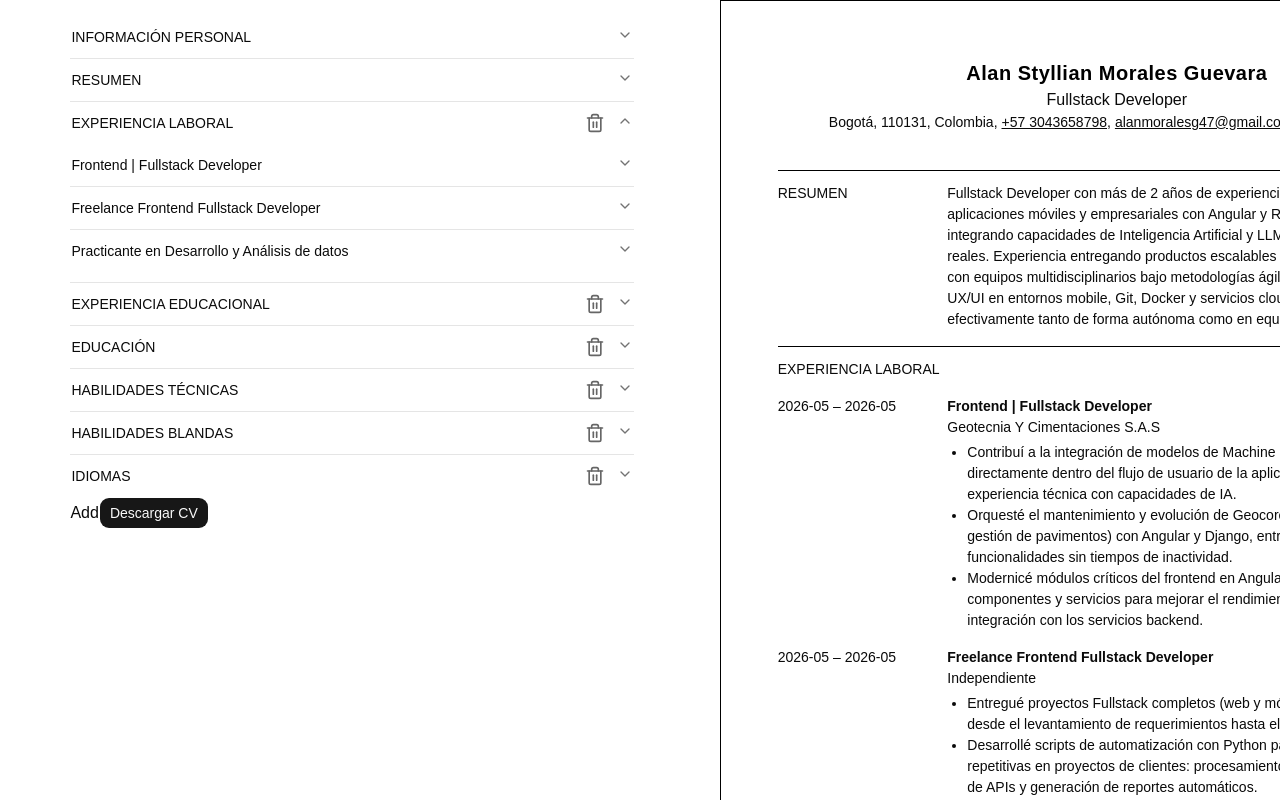
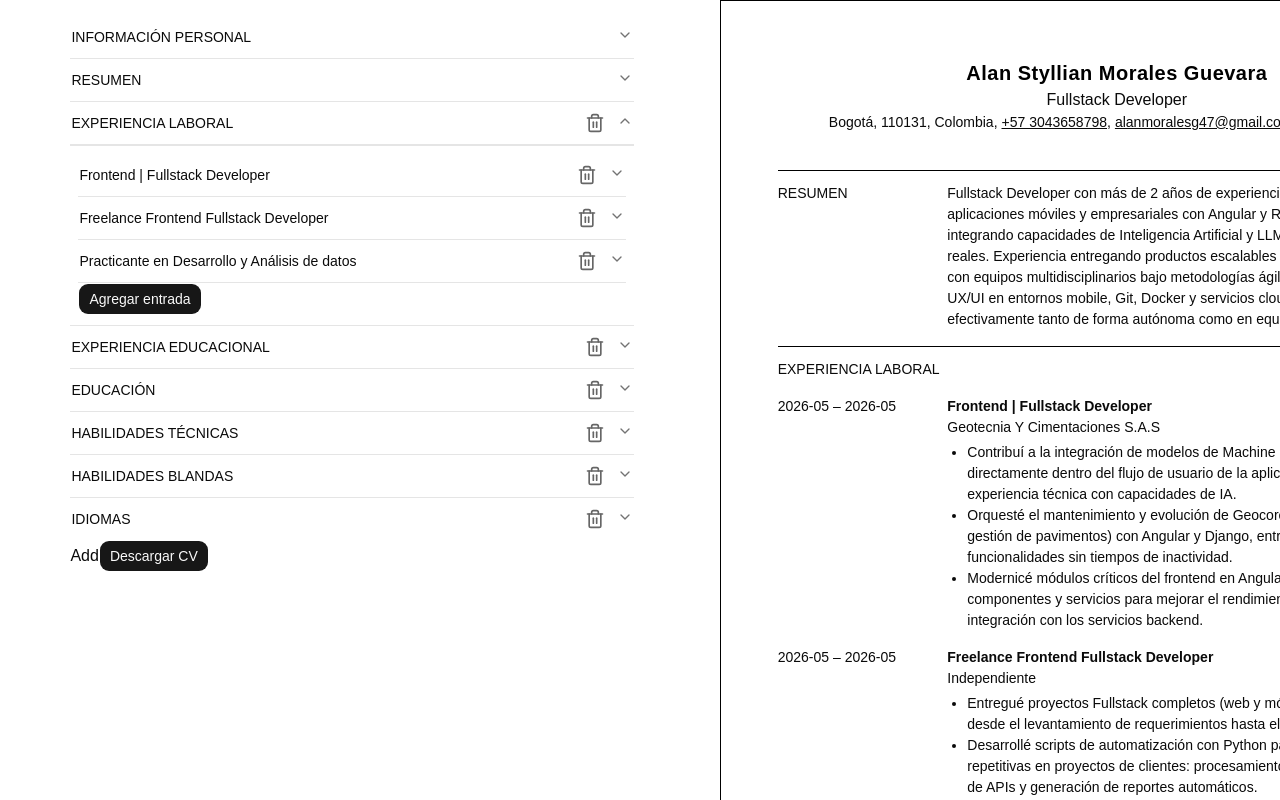
Before and after one commit to AlanMorales27/cv_creator, a Next.js app: page / in a window 1280 px wide. Both pictures are taken after a click on the button "EXPERIENCIA LABORAL". Built offline with nearby package versions, Linux system fonts and the light colour scheme.

Commit message:
feat: add functionality to manage entries in EntrySectionForm

```diff
--- a/app/components/resumeForms/EntrySectionForm.tsx
+++ b/app/components/resumeForms/EntrySectionForm.tsx
@@ -16,6 +16,8 @@ import FormTextarea from "./FormTextarea"
 import { useEffect } from "react"
 import { useFieldArray, useForm } from "react-hook-form"
 import SectionAccordionItem from "./SectionAccordionItem"
+import { Button } from "@/components/ui/button"
+import { NEW_EDUCATION_ENTRY, NEW_WORK_ENTRY } from "@/lib/data/entry_mock_data"
 
 type FormEntry = Omit<EducationEntry & ExperienceEntry, 'description'> & { description?: string }
 
@@ -72,7 +74,7 @@ export default function EntrySectionForm({ section }: EntrySectionFormProps) {
         defaultValues: { entries: toFormEntries(section.entries) }
     })
 
-    const { fields } = useFieldArray({ control, name: 'entries' })
+    const { fields, remove, append } = useFieldArray({ control, name: 'entries' })
 
     useEffect(() => {
         const subscription = watch((data) => {
@@ -84,12 +86,27 @@ export default function EntrySectionForm({ section }: EntrySectionFormProps) {
         return () => subscription.unsubscribe()
     }, [watch])
 
+    const handleAddEntry = () => {
+        const newEntry = section.type === 'education'
+            ? NEW_EDUCATION_ENTRY
+            : NEW_WORK_ENTRY
+
+        append({ ...newEntry, description: '' } as FormEntry)
+    }
+
+    const handleRemoveEntry = (index: number) => { remove(index) }
+
     return (
-        <>
+        <div className="px-2 pt-2 border-t-2">
             {fields.map((field, index) => (
                 <SectionAccordionItem
+                    key={field.id}
                     value={field.id}
-                    label={`${field[field1.name]}`}
+                    label={
+                        `${field[field1.name]}` ||
+                        `Nueva ${section.type === 'education' ? 'educación' : 'experiencia'}`
+                    }
+                    onDelete={() => handleRemoveEntry(index)}
                 >
                     <div
                         className="p-4 border rounded-md space-y-4 mb-4 last:mb-0"
@@ -131,6 +148,7 @@ export default function EntrySectionForm({ section }: EntrySectionFormProps) {
                     </div>
                 </SectionAccordionItem>
             ))}
-        </>
+            <Button type="button" onClick={handleAddEntry}> Agregar entrada </Button>
+        </div>
     )
 }
--- /dev/null
+++ b/lib/data/entry_mock_data.ts
@@ -0,0 +1,19 @@
+import { EducationEntry, ExperienceEntry, SectionItem } from "../schemas";
+
+export const NEW_EDUCATION_ENTRY: EducationEntry= {
+    degree:       "",
+    institution:  "",
+    location:     "",
+    startDate:    "",
+    endDate:      "",
+    description:  [],
+}
+
+export const NEW_WORK_ENTRY: ExperienceEntry = {
+    role:        "",
+    company:     "",
+    location:    "",
+    startDate:   "",
+    endDate:     "",
+    description: [],
+}
```
